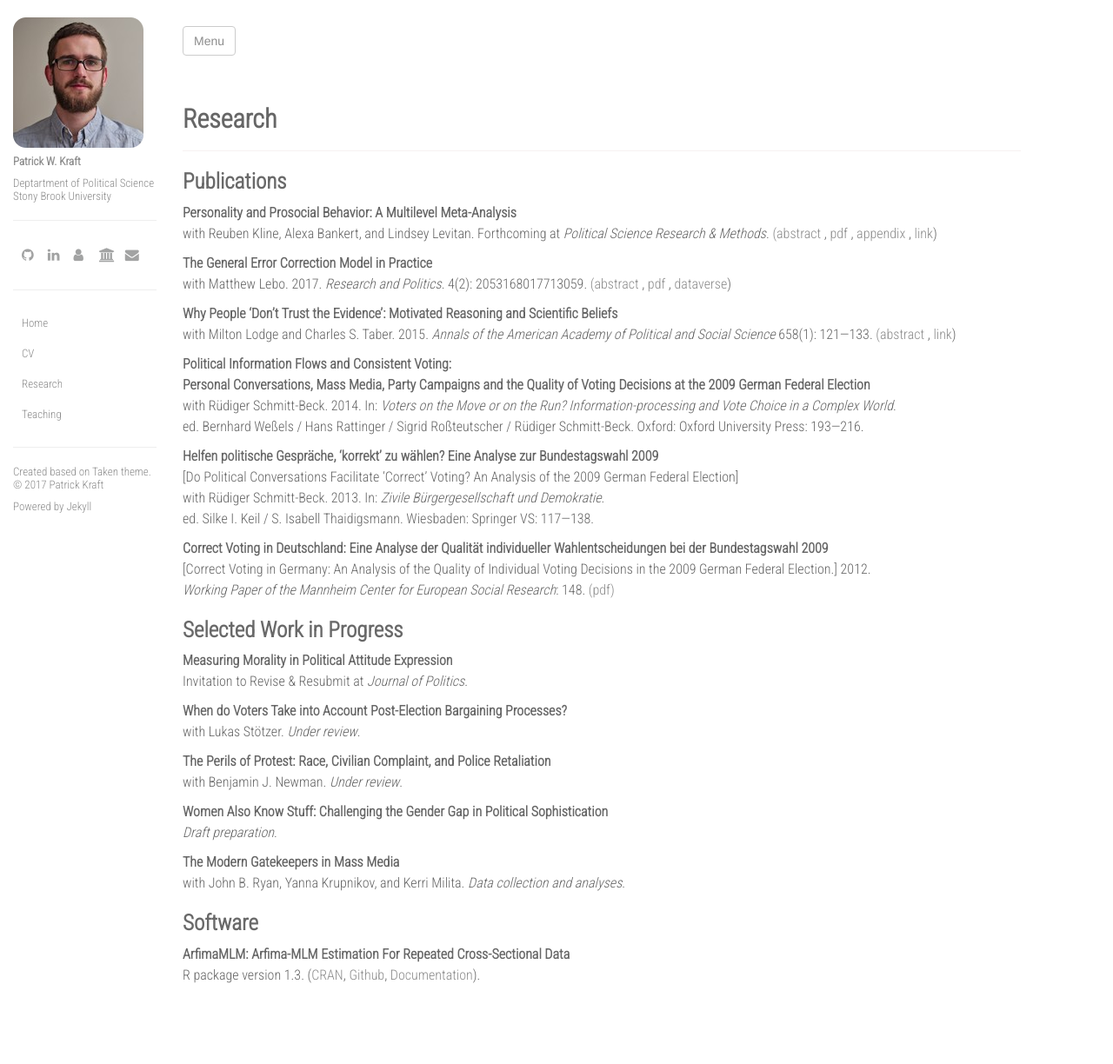
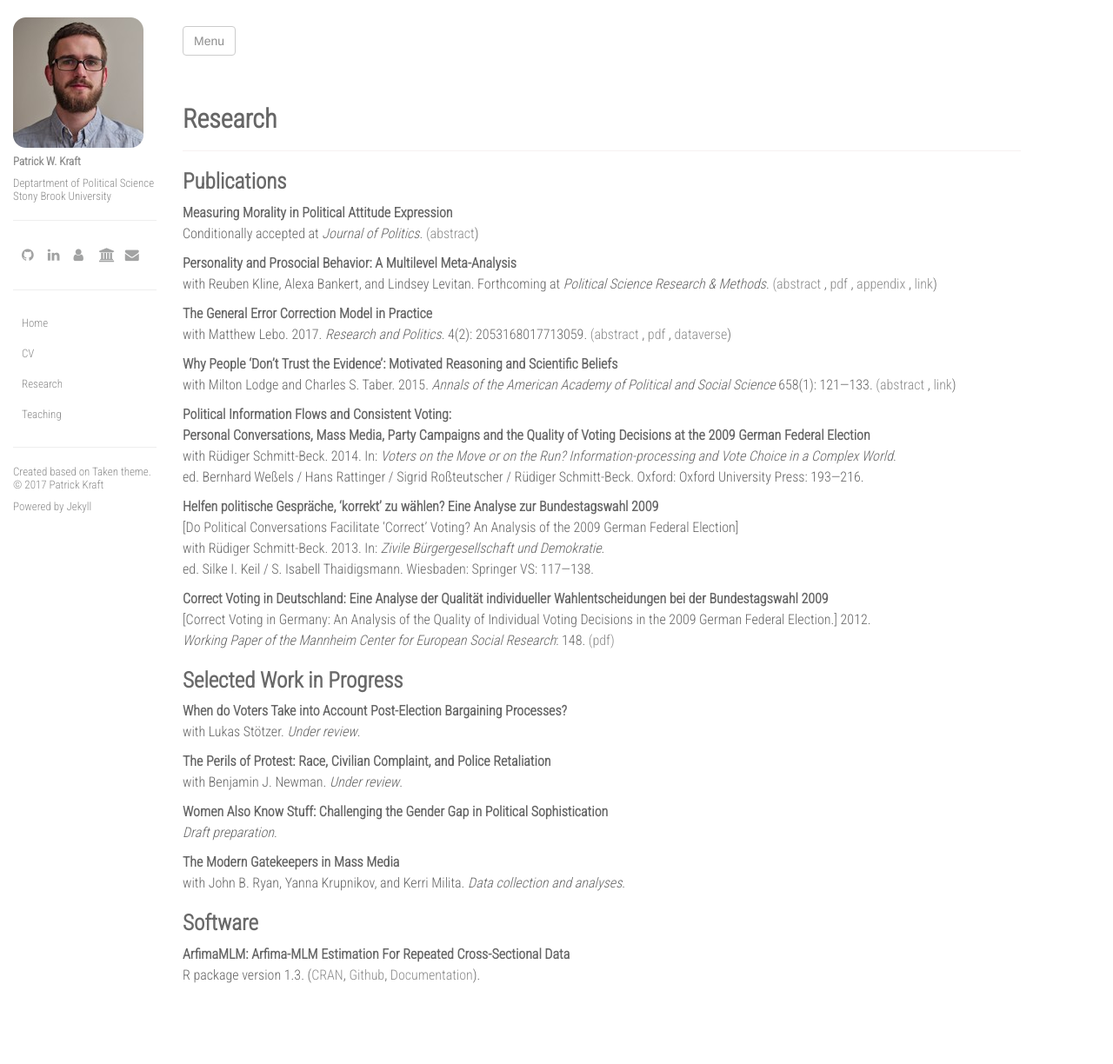
Before and after one commit to pwkraft/pwkraft-old.github.io, a Jekyll site: the page built from research.md, in a window 1280 px wide. Shown: the whole page at 87% size. Built offline with Jekyll 4.4.1, drawn with Linux system fonts in a browser that asks for light colours; nearby versions of some CDN libraries.

Commit message:
update conditional acceptance

```diff
--- a/research.md
+++ b/research.md
@@ -5,6 +5,15 @@ permalink: /research/
 ---
 
 # Publications
+
+**Measuring Morality in Political Attitude Expression** \\
+Conditionally accepted at _Journal of Politics_.
+<button class="link" onclick="showAbstract('personality')">(abstract</button>)
+<div id="personality" style="display:none">
+<blockquote>
+	This study explores whether and how individuals evoke moral considerations when discussing their political beliefs. Analyzing open-ended responses in the 2012 American National Election Study (ANES) using a previously validated dictionary, I find systematic ideological differences in moral reasoning - even when respondents are not explicitly asked about morality. The study proceeds to show that the reliance on moral considerations in attitude expression is amplified by the moral content of individual media environments.
+</blockquote>
+</div>
 
 **Personality and Prosocial Behavior: A Multilevel Meta-Analysis** \\
 with Reuben Kline, Alexa Bankert, and Lindsey Levitan. Forthcoming at _Political Science Research & Methods_.
@@ -60,9 +69,6 @@ _Working Paper of the Mannheim Center for European Social Research_: 148. <a hre
 
 # Selected Work in Progress
 
-**Measuring Morality in Political Attitude Expression** \\
-Invitation to Revise & Resubmit at _Journal of Politics_.
-
 **When do Voters Take into Account Post-Election Bargaining Processes?** \\
 with Lukas St&#246;tzer. _Under review_.
 
```
Also changed, not shown: 1 other file.
